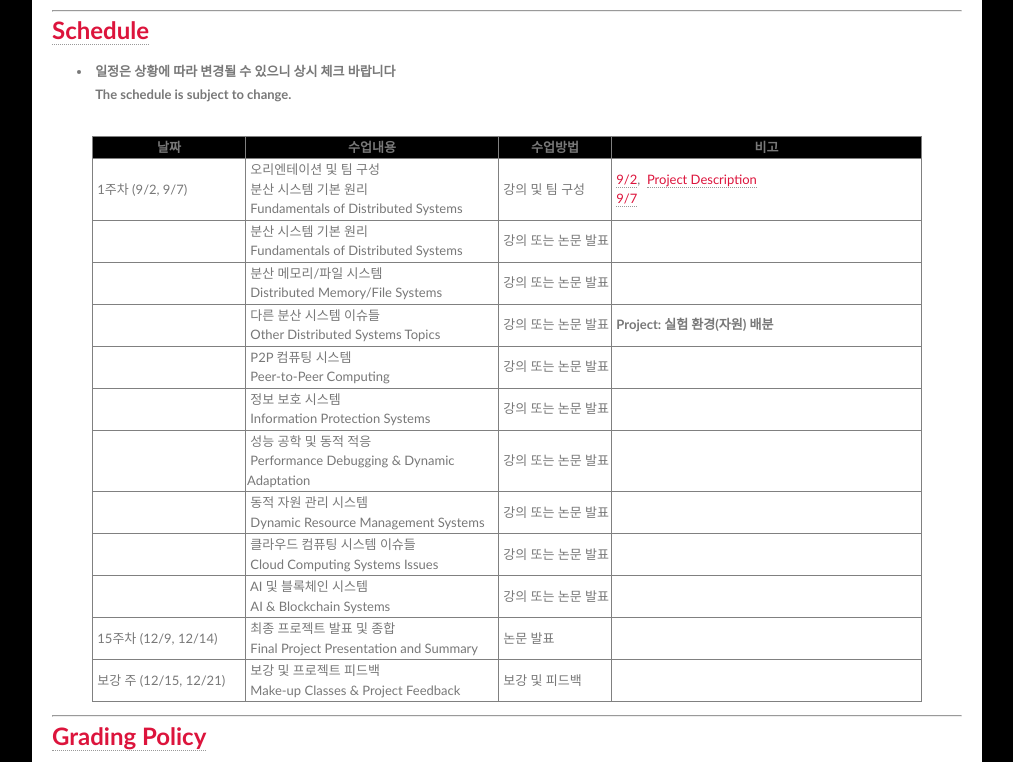
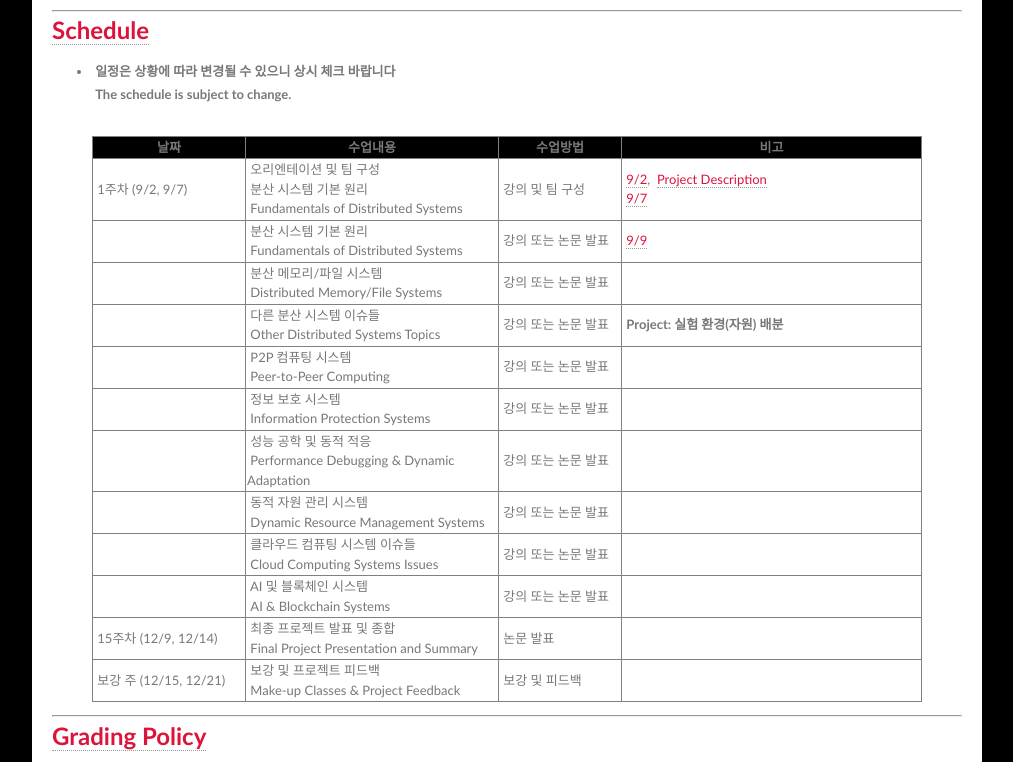
Before and after one commit to scloin/DS_M1522.006300, a plain HTML site: page index.html in a window 1280 px wide. Shown: the part 2322-3084 px from the top of the page, without its empty margins (133-1146 px from the left). Drawn offline with Linux system fonts and the light colour scheme.

Commit message:
Add Lec3

```diff
--- a/index.html
+++ b/index.html
@@ -407,7 +407,7 @@ Released   : 20090809
     <td width="250" align="center" bgcolor="#000000">
       <b> 수업내용 </b>
     </td>
-    <td width="110" align="center" bgcolor="#000000">
+    <td width="120" align="center" bgcolor="#000000">
       <b> 수업방법 </b>
     </td>
     <td align="center" bgcolor="#000000">
@@ -434,7 +434,7 @@ Released   : 20090809
       &nbsp;Fundamentals of Distributed Systems
     </td>
     <td>&nbsp;강의 또는 논문 발표</td>
-    <td>&nbsp;</td>
+    <td>&nbsp;<a href="./lecture_slide/Lecture3.pdf" target="_blank" rel="noopener noreferrer">9/9</a></td>
   </tr>
 
   <tr>
```
Also changed, not shown: 1 other file.
